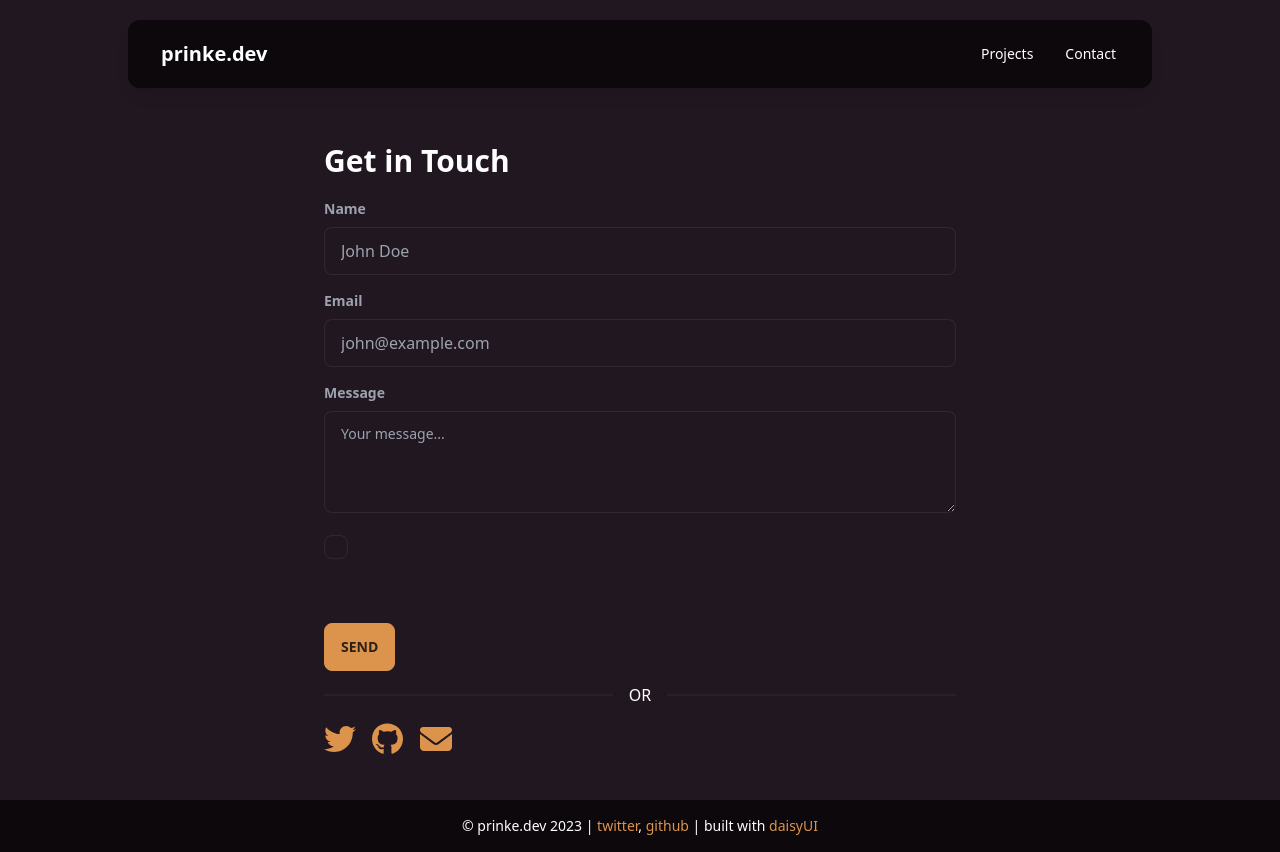
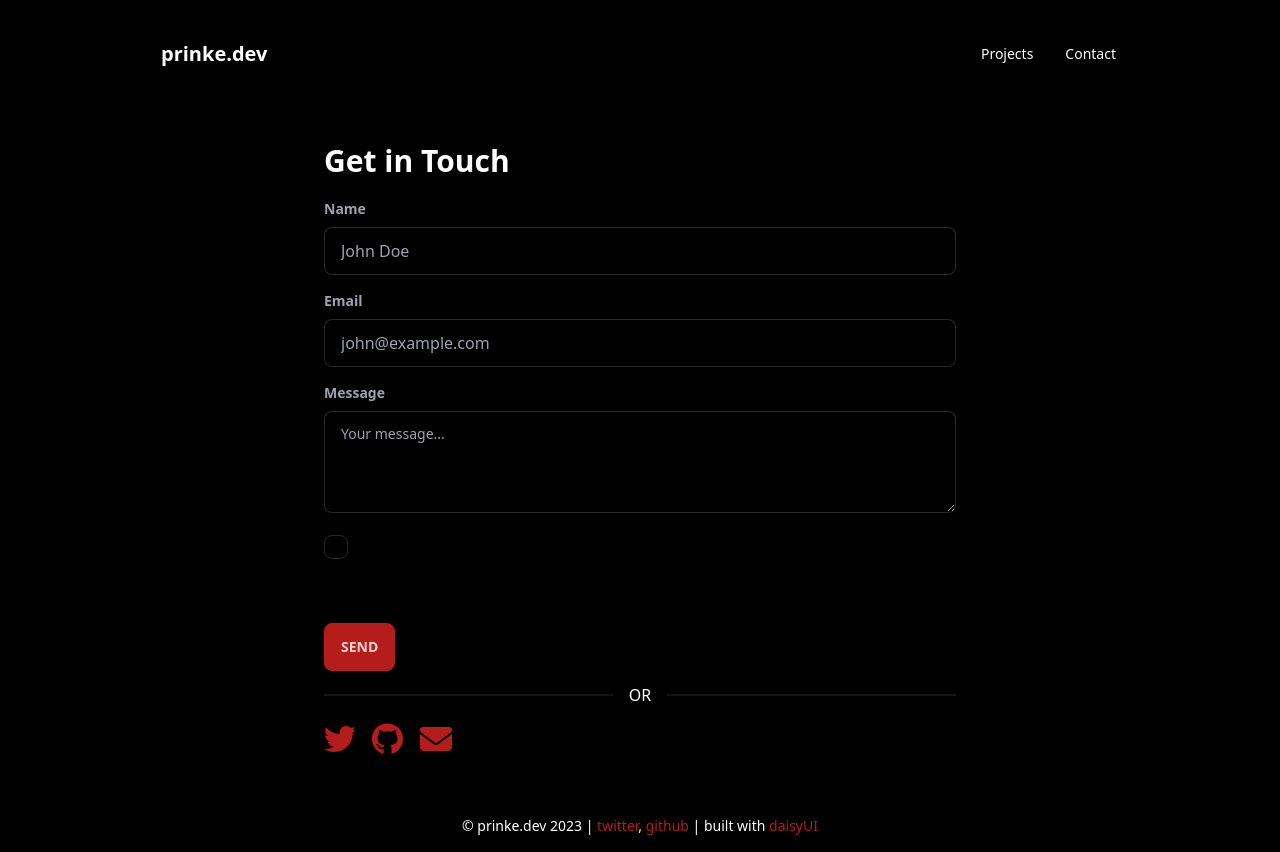
Before and after one commit to prinkee/prinkee, a Next.js app: page /contact in a window 1280 px wide. Built offline with nearby package versions, Linux system fonts and the light colour scheme.

Commit message:
update theme

```diff
--- a/components/contact_form.tsx
+++ b/components/contact_form.tsx
@@ -14,6 +14,7 @@ export default function ContactForm() {
   const [message, setMessage] = useState("");
   const [toastMessage, setToastMessage] = useState("");
   const [toastType, setToastType] = useState("");
+  const turnstileKey = process.env.CF_TURNSTILE_SITE_KEY;
 
   const variants = {
     hidden: { opacity: 0, y: 50 },
@@ -135,7 +136,7 @@ export default function ContactForm() {
           </div>
           <div
             className="cf-turnstile checkbox"
-            data-sitekey={process.env.CF_TURNSTILE_SITE_KEY}
+            data-sitekey={turnstileKey}
           />
           <div className="flex items-center mt-16 justify-between">
             {isLoading ? (
@@ -151,7 +152,7 @@ export default function ContactForm() {
           </div>
           {toastMessage && (
             <div className="toast toast-start toast-bottom">
-              <div className={`alert alert-${toastType}`}>
+              <div className={`alert alert-info`}>
                 <span>{toastMessage}</span>
               </div>
             </div>
--- a/tailwind.config.js
+++ b/tailwind.config.js
@@ -13,7 +13,21 @@ module.exports = {
     './pages/**/*.{js,ts,jsx,tsx,mdx}',  // Add this line
   ],
   daisyui: {
-    themes: ["coffee"],
+    themes: [
+      {
+        redblack: {
+          'primary': '#b71c1c',
+          'secondary': '#263238',
+          'accent': '#ffeb3b',
+          'neutral': '#1c1c1c',
+          'base-100': '#000000',
+          'info': '#2196f3',
+          'success': '#4caf50',
+          'warning': '#ff9800',
+          'error': '#f44336',
+        },
+      },
+    ],
   },
   theme: {
     extend: {
```
